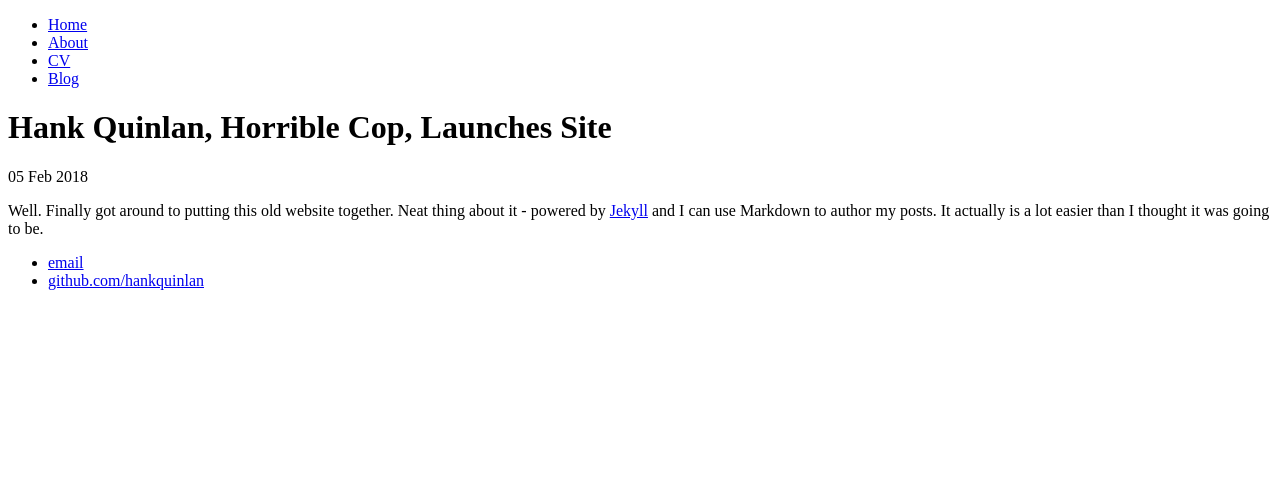
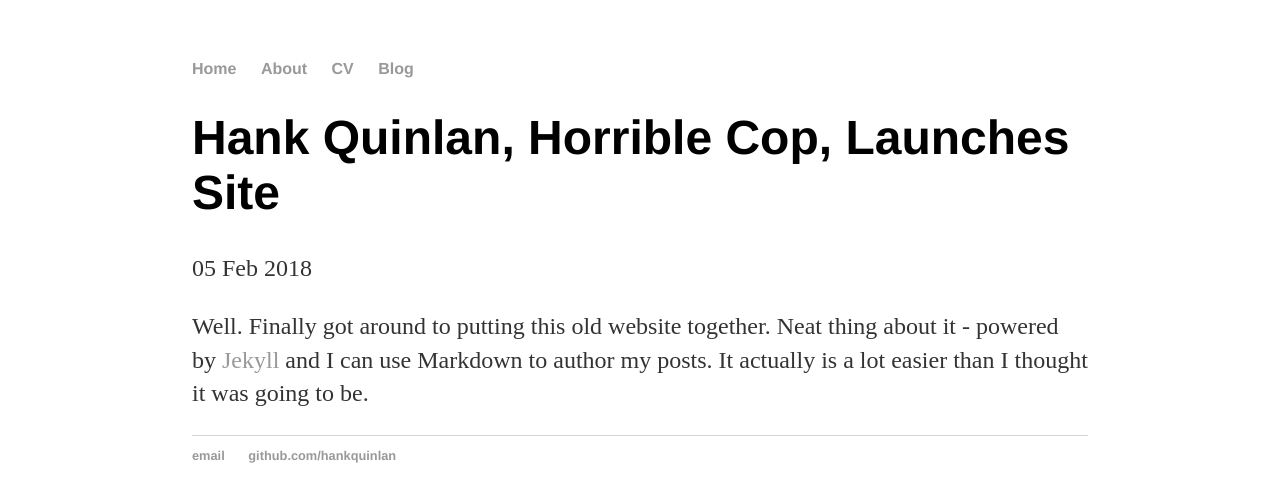
Before and after one commit to higgins1b/pages-demo, a Jekyll site: the page built from docs/_posts/2018-02-05-my-first-demo-post.md, in a window 1280 px wide. Shown: the top 502 px of the page. Built offline with Jekyll 4.4.1, drawn with Linux system fonts in a browser that asks for light colours.

Commit message:
updating css path again

```diff
--- a/docs/_layouts/default.html
+++ b/docs/_layouts/default.html
@@ -3,7 +3,7 @@
     <head>
         <title>{{ page.title }}</title>
         <!-- link to main stylesheet -->
-        <link rel="stylesheet" type="text/css" href="./css/main.css">
+        <link rel="stylesheet" type="text/css" href="/css/main.css">
     </head>
     <body>
         <nav>
```
